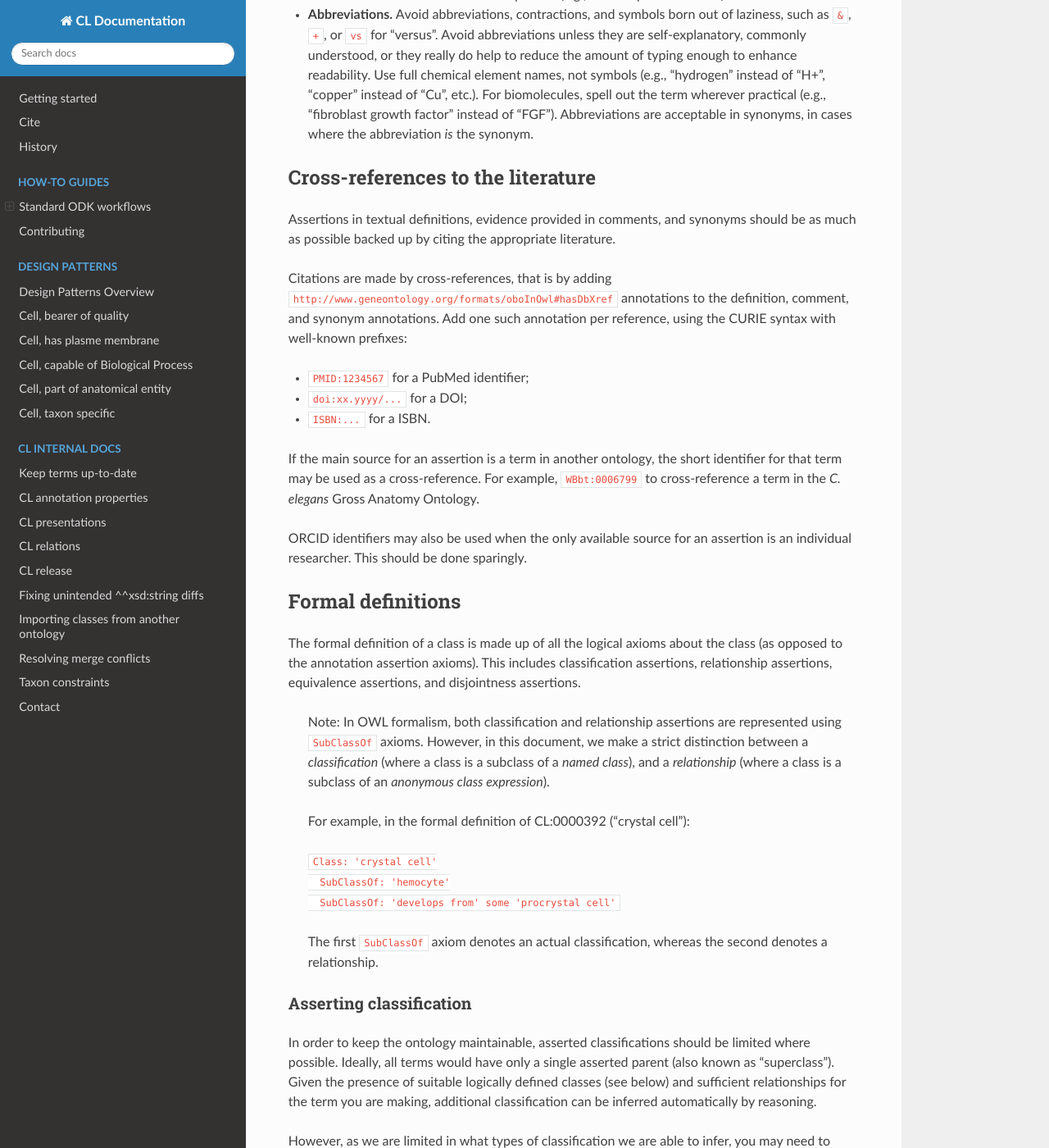
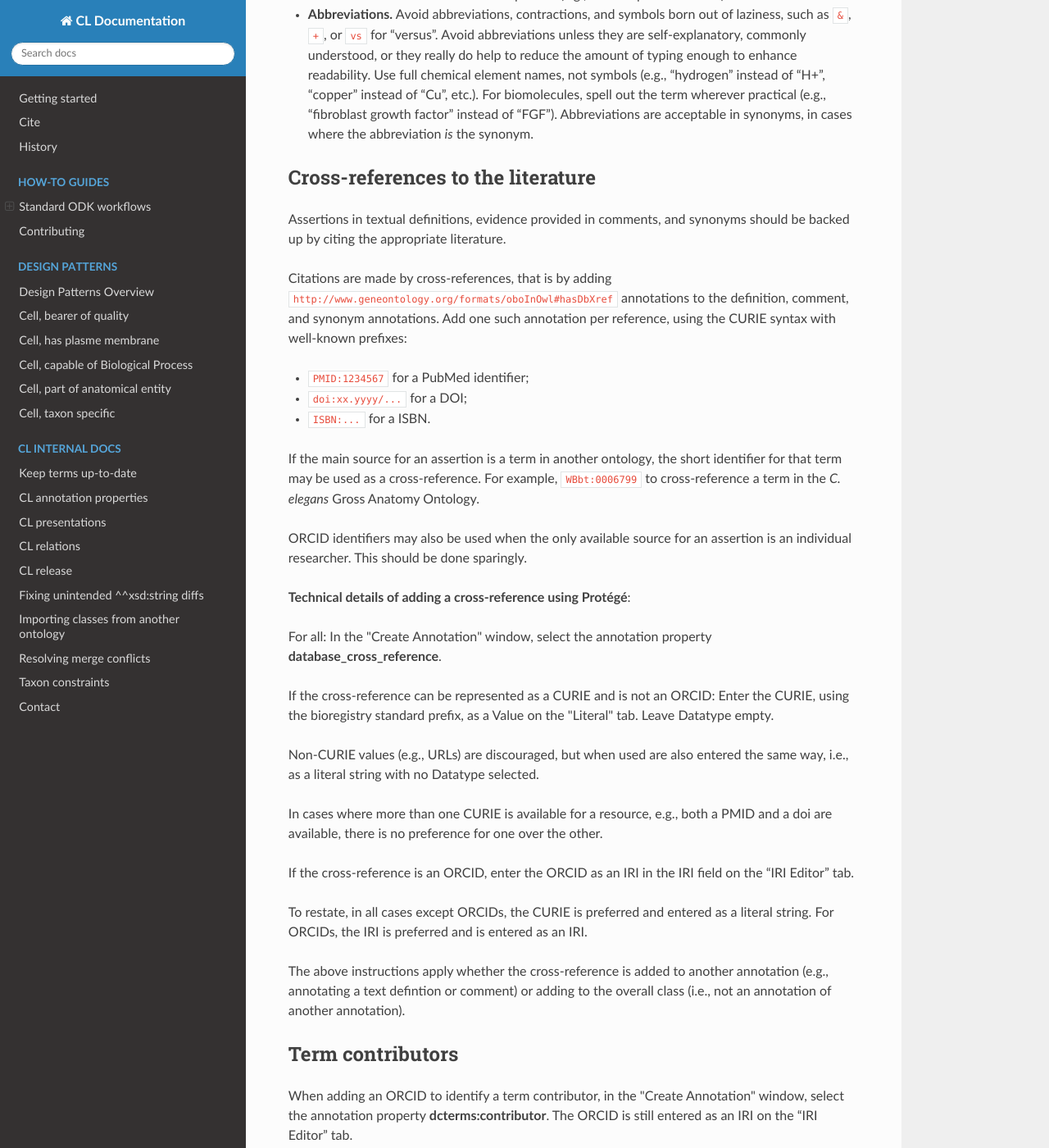
Before and after one commit to obophenotype/cell-ontology, an MkDocs documentation site: the page built from docs/editing_guidelines.md, in a window 1280 px wide and 1400 px high, scrolled down 3782 px. Shown: the whole window at 82% size. Built offline with MkDocs 1.6.1, drawn with Linux system fonts in a browser that asks for light colours; nearby versions of some CDN libraries.

Commit message:
Update editing_guidelines.md
Addresses #2013

```diff
--- a/docs/editing_guidelines.md
+++ b/docs/editing_guidelines.md
@@ -78,7 +78,7 @@ The following considerations apply both to all human-readable fields (names, tex
 
 
 ## Cross-references to the literature
-Assertions in textual definitions, evidence provided in comments, and synonyms should be as much as possible backed up by citing the appropriate literature.
+Assertions in textual definitions, evidence provided in comments, and synonyms should be backed up by citing the appropriate literature.
 
 Citations are made by cross-references, that is by adding `http://www.geneontology.org/formats/oboInOwl#hasDbXref` annotations to the definition, comment, and synonym annotations. Add one such annotation per reference, using the CURIE syntax with well-known prefixes:
 
@@ -90,6 +90,25 @@ If the main source for an assertion is a term in another ontology, the short ide
 
 ORCID identifiers may also be used when the only available source for an assertion is an individual researcher. This should be done sparingly.
 
+**Technical details of adding a cross-reference using Protégé**:
+
+For all: In the "Create Annotation" window, select the annotation property **database_cross_reference**.
+
+If the cross-reference can be represented as a CURIE and is not an ORCID: Enter the CURIE, using the bioregistry standard prefix, as a Value on the "Literal" tab. Leave Datatype empty.
+
+Non-CURIE values (e.g., URLs) are discouraged, but when used are also entered the same way, i.e., as a literal string with no Datatype selected.
+
+In cases where more than one CURIE is available for a resource, e.g., both a PMID and a doi are available, there is no preference for one over the other.
+
+If the cross-reference is an ORCID, enter the ORCID as an IRI in the IRI field on the “IRI Editor” tab.
+
+To restate, in all cases except ORCIDs, the CURIE is preferred and entered as a literal string. For ORCIDs, the IRI is preferred and is entered as an IRI.
+
+The above instructions apply whether the cross-reference is added to another annotation (e.g., annotating a text defintion or comment) or adding to the overall class (i.e., not an annotation of another annotation).
+
+## Term contributors
+
+ When adding an ORCID to identify a term contributor, in the "Create Annotation" window, select the annotation property **dcterms:contributor**. The ORCID is still entered as an IRI on the “IRI Editor” tab.
 
 ## Formal definitions
 The formal definition of a class is made up of all the logical axioms about the class (as opposed to the annotation assertion axioms). This includes classification assertions, relationship assertions, equivalence assertions, and disjointness assertions.
```
